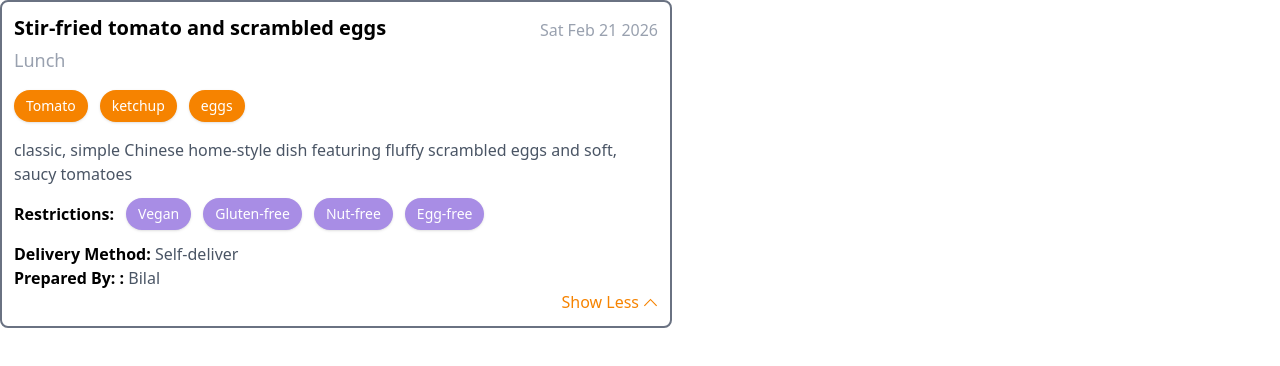
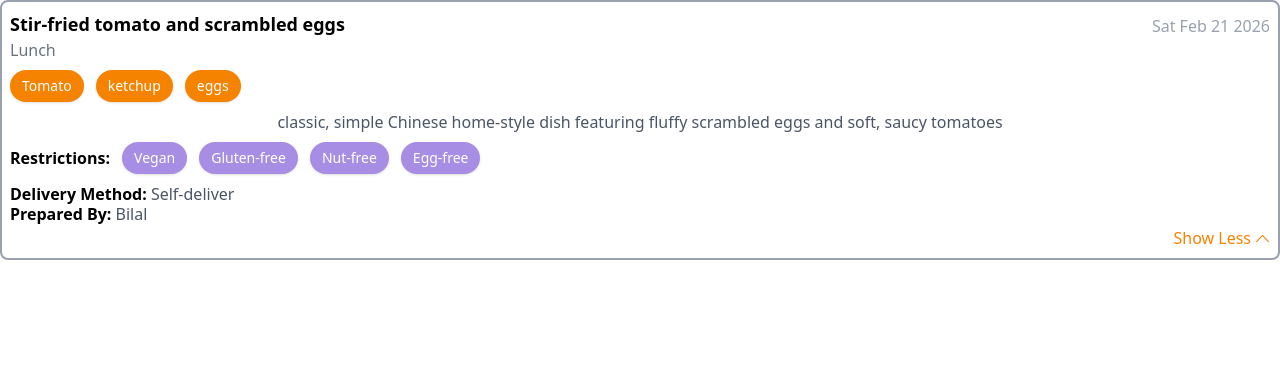
Before and after one commit to nhcarrigan-spring-2026-cohort/amber-wisteria, a React app in the folder frontend/: page /single-meal-view in a window 1280 px wide. Both pictures are taken after a click on the button "Show More". Shown: the top 366 px of the page. Built offline with nearby package versions, Linux system fonts and the light colour scheme; the HTML template or start-up script is replaced by a standard one.

Commit message:
Fixed spaces

```diff
--- a/frontend/src/components/view-meal-train/SingleMealView.jsx
+++ b/frontend/src/components/view-meal-train/SingleMealView.jsx
@@ -14,22 +14,22 @@ export default function SingleMealView({
   const [isShowMoreClicked, setIsShowMoreClicked] = useState(false);
 
   return (
-    <div className="max-w-2xl bg-white border-2 border-gray-500 rounded-lg p-3">
+    <div className="w-full bg-white border-2 border-gray-400 rounded-lg p-2 mx-auto">
       <div className="flex justify-between items-center">
-        <h1 className="text-xl font-bold mb-1">{mealTitle}</h1>
+        <h1 className="text-lg font-bold mb-1">{mealTitle}</h1>
         <p className="text-md text-gray-400 font-medium">{new Date(mealDate).toDateString()}</p>
       </div>
 
-      <p className="text-lg text-gray-400 font-medium text-left mb-4">{mealType}</p>
+      <p className="text-md text-gray-500 font-medium text-left mb-2 -mt-1">{mealType}</p>
 
-      <div className="flex flex-wrap gap-3 mb-4">
+      <div className="flex flex-wrap gap-3 mb-2">
         {ingredients.map((item) => (
           <IngredientOrRestrictionPill key={item} className="bg-[#F68300]" children={item} />
         ))}
       </div>
 
       {isShowMoreClicked && (
-        <div className="flex flex-col items-center justify-center gap-3">
+        <div className="flex flex-col items-center justify-center gap-2">
           <p className="text-gray-600 text-left">{mealDesc}</p>
           <div className="flex flex-wrap gap-3 self-start items-center">
             <p className="font-bold">Restrictions: </p>
@@ -41,7 +41,7 @@ export default function SingleMealView({
             <b>Delivery Method:</b> <span className=" text-gray-600">{deliveryMethod}</span>
           </p>
           <p className="self-start -mt-3">
-            <b>Prepared By: :</b> <span className=" text-gray-600">{preparedBy}</span>
+            <b>Prepared By: </b> <span className=" text-gray-600">{preparedBy}</span>
           </p>
         </div>
       )}
```
